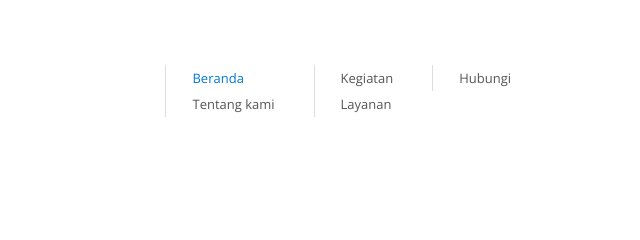
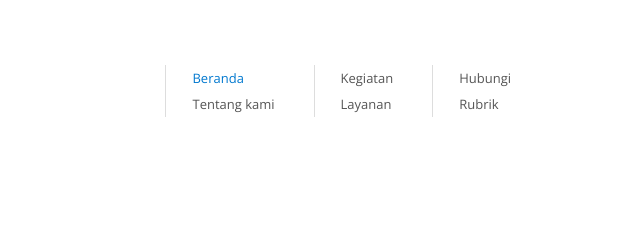
Before and after one commit to sumalitera/sumalitera.github.io, a plain HTML site: page about.html in a window 1280 px wide. Shown: the top 240 px of the page, 640-1280 px from the left. Drawn offline with nearby package versions, Linux system fonts and the light colour scheme.

Commit message:
Update about.html

```diff
--- a/about.html
+++ b/about.html
@@ -30,6 +30,7 @@
       </ul>
       <ul>
         <li><a href="contact.html">Hubungi</a></li>
+         <li><a href="blog.html">Rubrik</a></li>
       </ul>
     </nav>
   </header>
```
